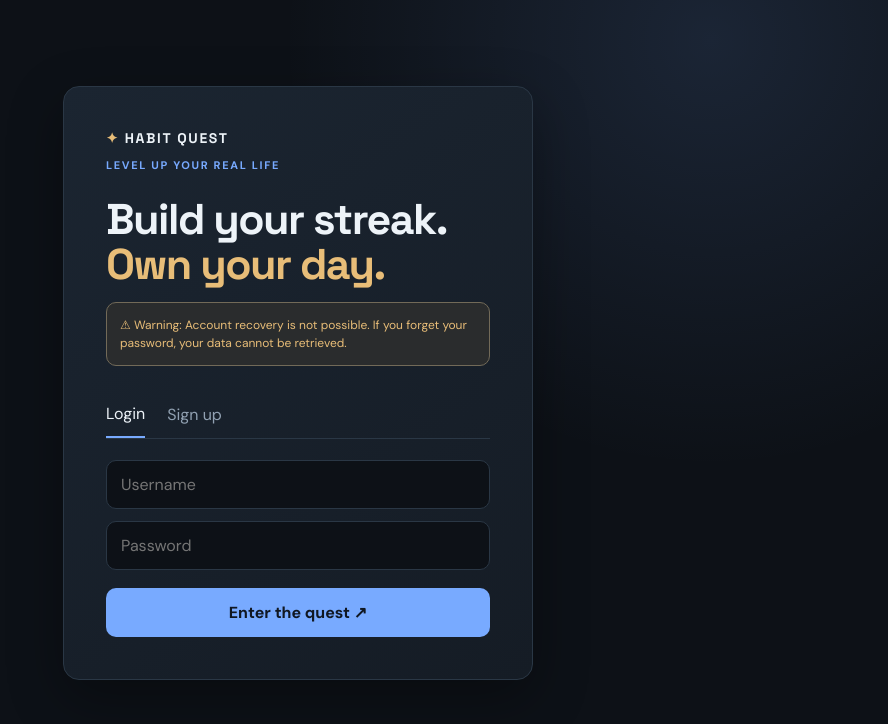
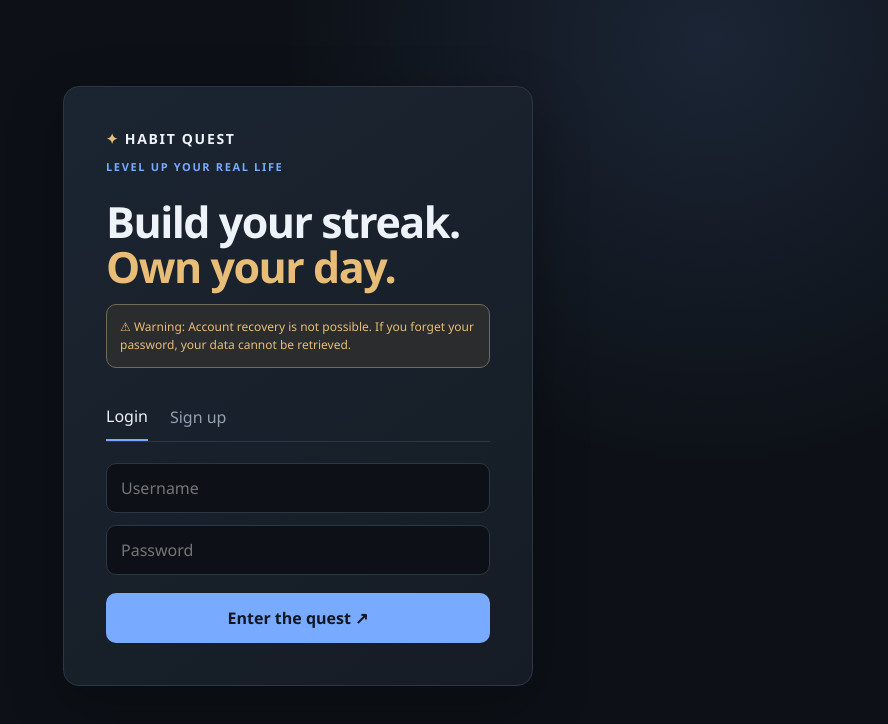
Before and after one commit to okyanus-11/gamified-habit-tracker, an Electron app: page public/index.html in a window 1180 px wide. Shown: the whole page, without its empty margins (292-1180 px from the left). Drawn offline with Linux system fonts and the light colour scheme.

Commit message:
Remove render-blocking external fonts for faster private startup

```diff
--- a/public/styles.css
+++ b/public/styles.css
@@ -1,5 +1,3 @@
-@import url('https://fonts.googleapis.com/css2?family=DM+Sans:wght@400;500;600;700&family=Space+Grotesk:wght@500;600;700&display=swap');
-
 :root {
   color-scheme: dark;
   --bg: #0d1117;
@@ -34,14 +32,14 @@
 body {
   margin: 0; min-height: 100vh; color: var(--text);
   background: radial-gradient(circle at 85% 5%, color-mix(in srgb, var(--accent) 13%, transparent), transparent 34%), var(--bg);
-  font-family: "DM Sans", "Segoe UI", sans-serif;
+  font-family: "Segoe UI", system-ui, sans-serif;
   transition: background-color .18s ease, color .18s ease;
 }
 button, input, select { font: inherit; }
 button { color: inherit; }
 .shell { max-width: 1160px; margin: auto; padding: 30px 5vw; }
 .hidden { display: none !important; }
-.brand { font: 700 14px "Space Grotesk", sans-serif; letter-spacing: .12em; }
+.brand { font: 700 14px "Segoe UI", system-ui, sans-serif; letter-spacing: .12em; }
 .brand:first-letter { color: var(--highlight); }
 .eyebrow { color: var(--accent); font-size: 11px; letter-spacing: .15em; font-weight: 700; }
 .muted { color: var(--muted); font-size: 13px; }
@@ -51,7 +49,7 @@ button { color: inherit; }
 }
 .auth { max-width: 470px; }
 .auth.card { max-width: 470px; margin: 7vh auto; padding: 42px; }
-.auth h1, h2 { font: 700 43px/1.05 "Space Grotesk", sans-serif; margin: 25px 0 15px; letter-spacing: -.035em; }
+.auth h1, h2 { font: 700 43px/1.05 "Segoe UI", system-ui, sans-serif; margin: 25px 0 15px; letter-spacing: -.035em; }
 .auth em, h2 em { color: var(--highlight); font-style: normal; }
 .warning {
   background: color-mix(in srgb, var(--highlight) 10%, var(--panel));
@@ -79,7 +77,7 @@ header { display: flex; justify-content: space-between; align-items: center; bor
 .hero { display: flex; justify-content: space-between; align-items: center; padding: 42px 0 22px; gap: 20px; }
 .hero h2 { font-size: 38px; margin: 10px 0; }
 .level { border: 2px solid var(--highlight); border-radius: 50%; height: 80px; width: 80px; flex: 0 0 80px; display: grid; place-content: center; text-align: center; color: var(--highlight); font-size: 9px; }
-.level strong { font: 700 30px "Space Grotesk", sans-serif; }
+.level strong { font: 700 30px "Segoe UI", system-ui, sans-serif; }
 .progress { background: var(--panel); border: 1px solid var(--line); padding: 18px 22px; border-radius: 12px; }
 .progress>div { display: flex; justify-content: space-between; color: var(--muted); font-size: 11px; }
 .progress b { color: var(--highlight); }
@@ -87,7 +85,7 @@ header { display: flex; justify-content: space-between; align-items: center; bor
 .progress hr { height: 8px; border: 0; border-radius: 9px; background: linear-gradient(90deg, var(--accent) var(--value,0%), var(--panel-raised) var(--value,0%)); margin: 12px 0; }
 .grid { display: grid; grid-template-columns: 1.5fr 1fr; gap: 24px; margin-top: 32px; }
 .section-title { display: flex; justify-content: space-between; align-items: center; gap: 12px; }
-.section-title h3, aside h3 { font: 700 19px "Space Grotesk", sans-serif; }
+.section-title h3, aside h3 { font: 700 19px "Segoe UI", system-ui, sans-serif; }
 .section-title span { font-size: 11px; color: var(--success); }
 .habit { display: flex; align-items: center; gap: 13px; background: var(--panel); border: 1px solid var(--line); border-radius: 11px; padding: 16px; margin: 9px 0; cursor: pointer; transition: border-color .15s ease, background .15s ease, transform .15s ease; }
 .habit:hover { border-color: var(--accent); transform: translateY(-1px); }
```
